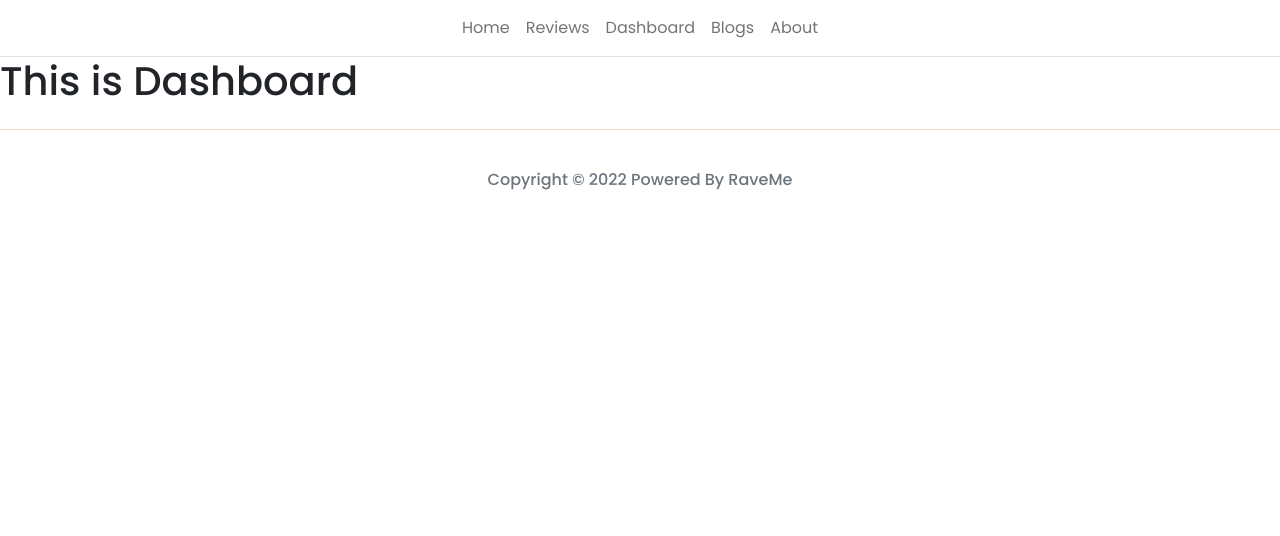
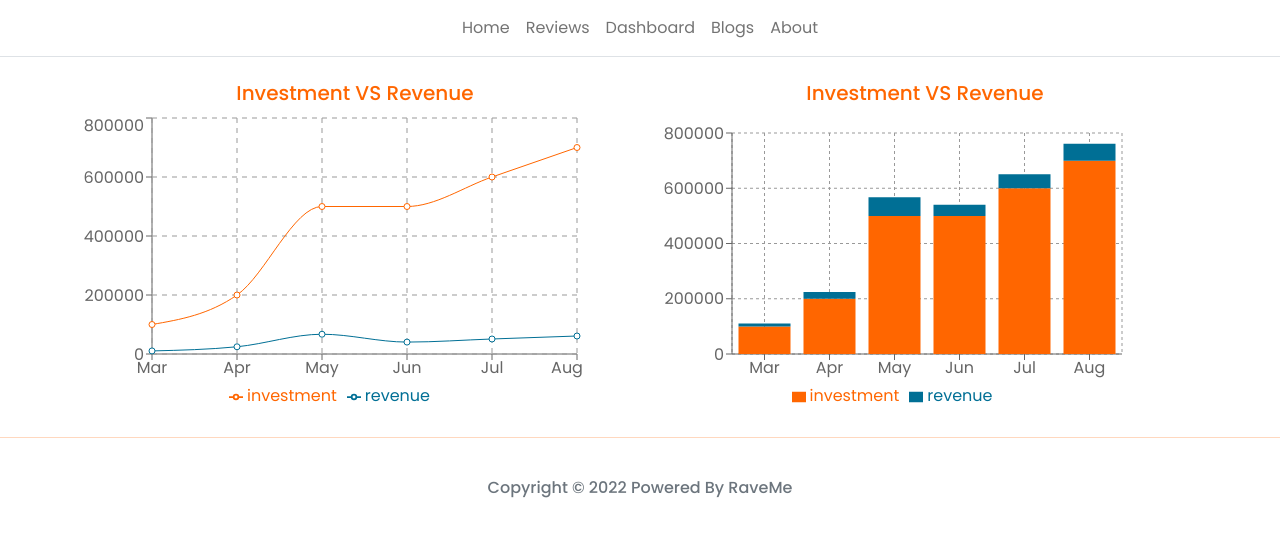
Before and after one commit to ahanafislam/product-review-website, a React (Create React App) app: page /dashboard in a window 1280 px wide. Shown: the top 536 px of the page. Built offline with nearby package versions, Linux system fonts and the light colour scheme.

Commit message:
Two Chart drow

```diff
--- a/package.json
+++ b/package.json
@@ -10,8 +10,10 @@
     "react": "^18.0.0",
     "react-bootstrap": "^2.2.2",
     "react-dom": "^18.0.0",
+    "react-router-bootstrap": "^0.26.1",
     "react-router-dom": "^6.3.0",
     "react-scripts": "5.0.0",
+    "recharts": "^2.1.9",
     "web-vitals": "^2.1.4"
   },
   "scripts": {
--- /dev/null
+++ b/public/data.json
@@ -0,0 +1,38 @@
+[
+    {
+        "month": "Mar",
+        "investment": 100000,
+        "sell": 241,
+        "revenue": 10401
+    },
+    {
+        "month": "Apr",
+        "investment": 200000,
+        "sell": 423,
+        "revenue": 24500
+    },
+    {
+        "month": "May",
+        "investment": 500000,
+        "sell": 726,
+        "revenue": 67010
+    },
+    {
+        "month": "Jun",
+        "investment": 500000,
+        "sell": 529,
+        "revenue": 40405
+    },
+    {
+        "month": "Jul",
+        "investment": 600000,
+        "sell": 601,
+        "revenue": 50900
+    },
+    {
+        "month": "Aug",
+        "investment": 700000,
+        "sell": 670,
+        "revenue": 61000
+    }
+]
--- a/src/components/Dashboard/Dashboard.js
+++ b/src/components/Dashboard/Dashboard.js
@@ -1,10 +1,42 @@
 import React from 'react';
+import { Col, Container, Row } from 'react-bootstrap';
+import useData from '../../hooks/useData';
+import { LineChart, Line, XAxis, YAxis, CartesianGrid, Tooltip, Legend, ResponsiveContainer, BarChart, Bar } from 'recharts';
 
 const Dashboard = () => {
+    const [data, setData] = useData();
+
     return (
-        <div>
-            <h1>This is Dashboard</h1>
-        </div>
+        <Container className="mt-4">
+            <Row className="g-4">
+                <Col sm={1} md={6}>
+                    <h5 className='text-center brand-color'>Investment VS Revenue</h5>
+                    <LineChart width={500} height={300} data={data} margin={{ top: 5, right: 5, bottom: 5, left: 10 }}>
+                        <XAxis dataKey="month" stroke='#666'/>
+                        <YAxis dataKey="investment" stroke='#666'/>
+                        <CartesianGrid stroke="#999" strokeDasharray="5 5"/>
+                        <Line type="monotone" dataKey="investment" stroke="#F60" />
+                        <Line type="monotone" dataKey="revenue" stroke="#006f95" />
+                        <Tooltip/>
+                        <Legend />
+                    </LineChart>
+                </Col>
+                <Col sm={1} md={6}>
+                    <h5 className='text-center brand-color'>Investment VS Revenue</h5>
+                    <BarChart width={500} height={300} data={data} margin={{top: 20,right: 30,left: 20,bottom: 5,
+                    }}
+                    >
+                    <CartesianGrid strokeDasharray="3 3" stroke='#999'/>
+                    <XAxis dataKey="month" stroke='#666'/>
+                    <YAxis dataKey="investment" stroke='#666'/>
+                    <Tooltip />
+                    <Legend />
+                    <Bar dataKey="investment" stackId="a" fill="#f60" />
+                    <Bar dataKey="revenue" stackId="a" fill="#006f95" />
+                    </BarChart>
+                </Col>
+            </Row>
+        </Container>
     );
 };
 
--- a/src/components/Home/Home.js
+++ b/src/components/Home/Home.js
@@ -4,10 +4,12 @@ import {Container, Row} from 'react-bootstrap';
 import Banner from '../Banner/Banner';
 import ReviewCard from '../ReviewCard/ReviewCard';
 import useUsers from '../../hooks/useUsers';
+import { useNavigate } from 'react-router-dom';
 
 const Home = () => {
     const [users, setUsers] = useUsers();
     const bestThree = users.slice(0, 3);
+    const navigate = useNavigate();
 
     return (
         <Container className='mt-4'>
@@ -25,7 +27,7 @@ const Home = () => {
                         ></ReviewCard>)
                     }
                 </Row>
-                <button className='raveMe-btn2'>See All Reviews</button>
+                <button onClick={() => navigate('/review')} className='raveMe-btn2'>See All Reviews</button>
             </div>
         </Container>
     );
--- a/src/components/MainNavbar/MainNavbar.js
+++ b/src/components/MainNavbar/MainNavbar.js
@@ -1,5 +1,6 @@
 import React from 'react';
 import { Navbar, Container, Nav } from 'react-bootstrap';
+import { Link } from 'react-router-dom';
 
 const MainNavbar = () => {
     return (
@@ -8,11 +9,11 @@ const MainNavbar = () => {
                 <Navbar.Toggle aria-controls="basic-navbar-nav" />
                 <Navbar.Collapse id="basic-navbar-nav">
                 <Nav className="me-auto ms-auto">
-                    <Nav.Link href="/">Home</Nav.Link>
-                    <Nav.Link href="/review">Reviews</Nav.Link>
-                    <Nav.Link href="/dashboard">Dashboard</Nav.Link>
-                    <Nav.Link href="/blogs">Blogs</Nav.Link>
-                    <Nav.Link href="/about">About</Nav.Link>
+                        <Link to="/" className='nav-link'>Home</Link>
+                        <Link to="/review" className='nav-link'>Reviews</Link>
+                        <Link to="/dashboard" className='nav-link'>Dashboard</Link>
+                        <Link to="/blogs" className='nav-link'>Blogs</Link>
+                        <Link to="/about" className='nav-link'>About</Link>
                 </Nav>
                 </Navbar.Collapse>
             </Container>
--- a/src/components/ReviewCard/ReviewCard.js
+++ b/src/components/ReviewCard/ReviewCard.js
@@ -5,6 +5,7 @@ import "./ReviewCard.css";
 const ReviewCard = (props) => {
     // Destructuring object
     const {name, description, rating, picture} = props.user;
+
     return (
         <Col>
             <div className='reviewCard position-relative mb-4'>
--- a/src/components/Reviews/Reviews.js
+++ b/src/components/Reviews/Reviews.js
@@ -1,10 +1,25 @@
 import React from 'react';
+import { Container, Row } from 'react-bootstrap';
+import ReviewCard from '../ReviewCard/ReviewCard';
+import useUsers from '../../hooks/useUsers';
 
 const Reviews = () => {
+    const [users, setUsers] = useUsers();
+
     return (
-        <div>
-            <h1>This is review page.</h1>
-        </div>
+        <Container className='mt-4'>
+            <div className='text-center'>
+                <h2 className='mt-4 brand-color mb-5'>Customer Reviews</h2>
+                <Row xs={1} md={3} className="g-4">
+                    {
+                        users.map(user => <ReviewCard
+                            key={user.id}
+                            user={user}
+                        ></ReviewCard>)
+                    }
+                </Row>
+            </div>
+        </Container>
     );
 };
 
--- /dev/null
+++ b/src/hooks/useData.js
@@ -0,0 +1,14 @@
+import { useEffect, useState } from "react"
+
+const useData = () => {
+    const [data, setData] = useState([]);
+    useEffect(() => {
+        fetch('data.json')
+            .then(res => res.json())
+            .then(data => setData(data));
+    },[]);
+
+    return [data, setData];
+}
+
+export default useData;
```
Also changed, not shown: 1 other file (tests, documents, lock files or other folders).
